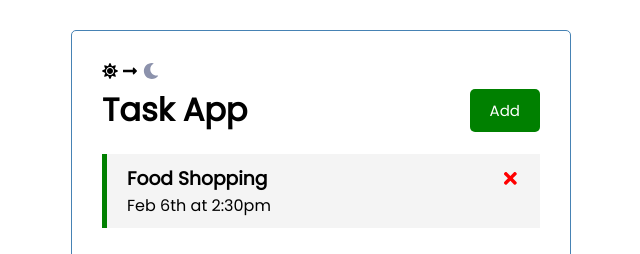
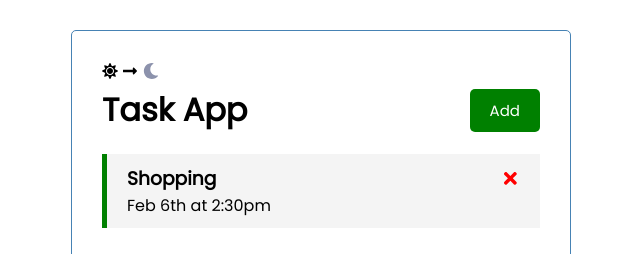
Before and after one commit to Miskec89/todo, a React (Create React App) app: page / in a window 1280 px wide. Shown: the top 254 px of the page, without its empty margins (319-959 px from the left). Built offline with nearby package versions, Linux system fonts and the light colour scheme.

Commit message:
tasks data updated

```diff
--- a/src/App.js
+++ b/src/App.js
@@ -13,7 +13,7 @@ function App() {
   const [tasks, setTasks] = useState([
     {
       id: 1,
-      text: "Food Shopping",
+      text: "Shopping",
       day: "Feb 6th at 2:30pm",
       reminder: "true"
     }
```
